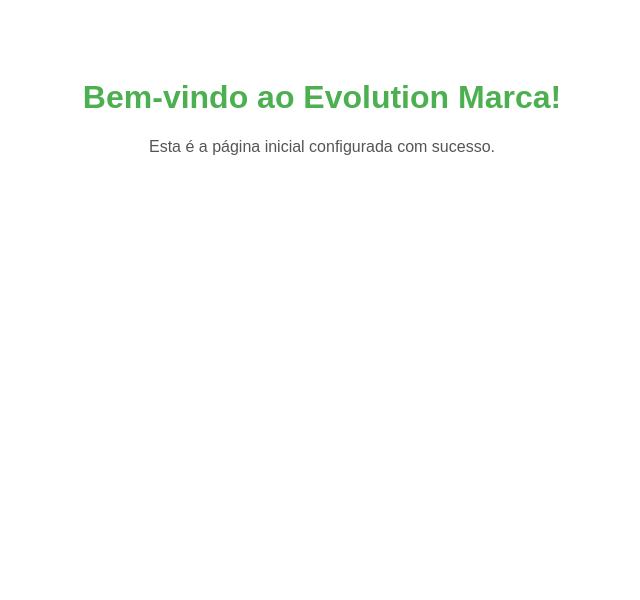
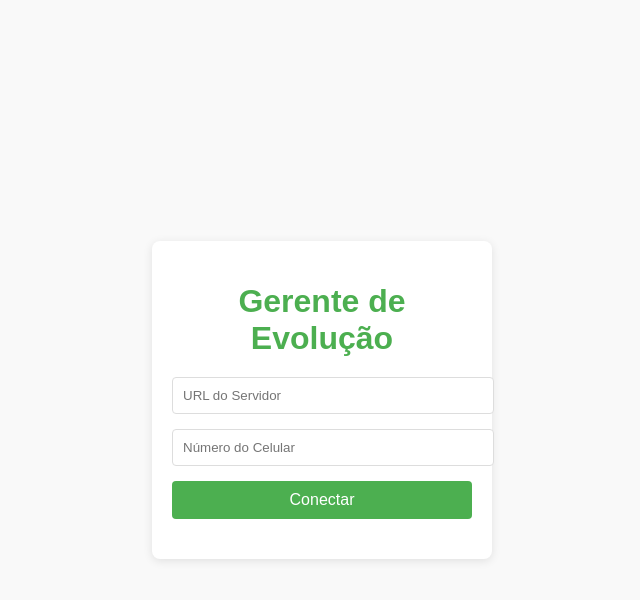
Before and after one commit to marcamarcelo/evolutionmarca, a website: page public/index.html in a window 1280 px wide. Shown: the whole page, without its empty margins (318-958 px from the left). Drawn offline with Linux system fonts and the light colour scheme.

Commit message:
Update index.html

```diff
--- a/public/index.html
+++ b/public/index.html
@@ -3,23 +3,83 @@
 <head>
     <meta charset="UTF-8">
     <meta name="viewport" content="width=device-width, initial-scale=1.0">
-    <title>Evolution Marca</title>
+    <title>Gerente de Evolução</title>
     <style>
         body {
             font-family: Arial, sans-serif;
+            display: flex;
+            flex-direction: column;
+            align-items: center;
+            justify-content: center;
+            height: 100vh;
+            margin: 0;
+            background-color: #f9f9f9;
+        }
+        .container {
+            background: white;
+            padding: 20px;
+            border-radius: 8px;
+            box-shadow: 0 2px 10px rgba(0, 0, 0, 0.1);
+            width: 300px;
             text-align: center;
-            padding: 50px;
         }
         h1 {
+            margin-bottom: 20px;
             color: #4CAF50;
         }
-        p {
-            color: #555;
+        input {
+            width: 100%;
+            padding: 10px;
+            margin-bottom: 15px;
+            border: 1px solid #ddd;
+            border-radius: 4px;
+        }
+        button {
+            width: 100%;
+            padding: 10px;
+            border: none;
+            background: #4CAF50;
+            color: white;
+            font-size: 16px;
+            border-radius: 4px;
+            cursor: pointer;
+        }
+        button:hover {
+            background: #45a049;
         }
     </style>
 </head>
 <body>
-    <h1>Bem-vindo ao Evolution Marca!</h1>
-    <p>Esta é a página inicial configurada com sucesso.</p>
+    <div class="container">
+        <h1>Gerente de Evolução</h1>
+        <form id="connectionForm">
+            <input type="text" id="serverUrl" name="serverUrl" placeholder="URL do Servidor" required>
+            <input type="text" id="phoneNumber" name="phoneNumber" placeholder="Número do Celular" required>
+            <button type="submit">Conectar</button>
+        </form>
+        <div id="responseMessage" style="margin-top: 20px; color: #555;"></div>
+    </div>
+    <script>
+        document.getElementById('connectionForm').addEventListener('submit', async (e) => {
+            e.preventDefault();
+            const serverUrl = document.getElementById('serverUrl').value;
+            const phoneNumber = document.getElementById('phoneNumber').value;
+
+            try {
+                const response = await fetch('/connect', {
+                    method: 'POST',
+                    headers: {
+                        'Content-Type': 'application/json',
+                    },
+                    body: JSON.stringify({ serverUrl, phoneNumber }),
+                });
+
+                const result = await response.json();
+                document.getElementById('responseMessage').innerText = result.message;
+            } catch (error) {
+                document.getElementById('responseMessage').innerText = 'Erro ao conectar.';
+            }
+        });
+    </script>
 </body>
 </html>
```
